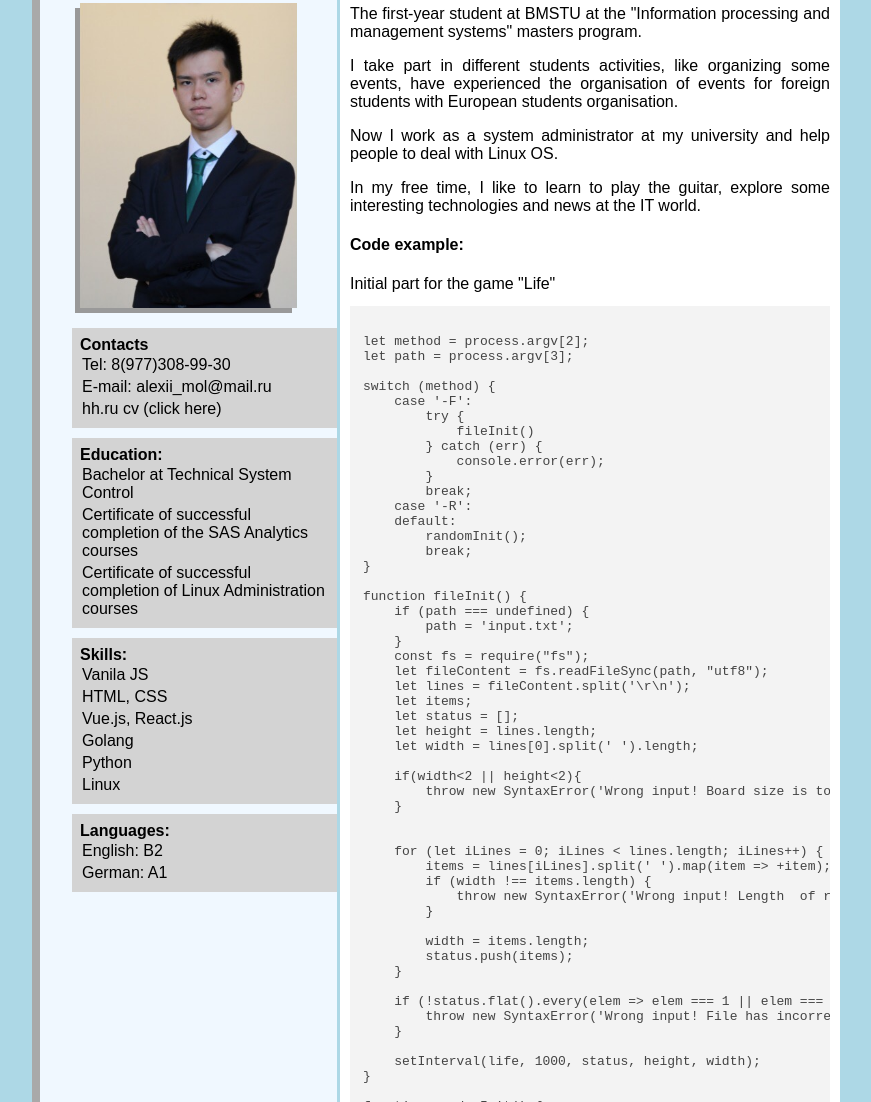
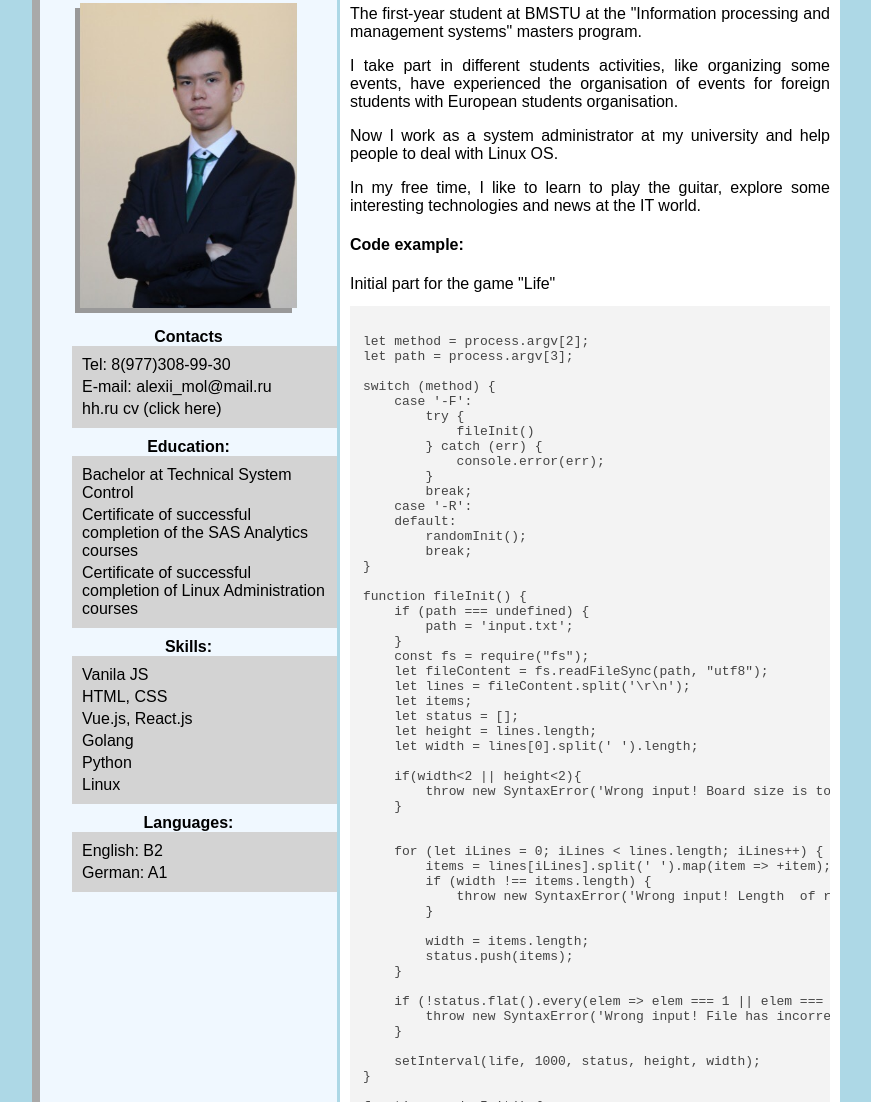
Before and after one commit to Alexosis/rsschool-cv, a plain HTML site: page index.html in a window 1280 px wide. Shown: the part 64-1166 px from the top of the page, without its empty margins (200-1071 px from the left). Drawn offline with nearby package versions, Linux system fonts and the light colour scheme.

Commit message:
fix: removed not allowed tags

```diff
--- a/index.html
+++ b/index.html
@@ -19,8 +19,8 @@
             <figure class="profile-photo">
                 <img class="photo" src="public/573780748.png" alt="photo of handsome guy">
             </figure>
+            <strong>Contacts</strong>
             <ul class="side-list">
-                <strong>Contacts</strong>
                 <li>Tel: 8(977)308-99-30</li>
                 <li>E-mail: alexii_mol@mail.ru</li>
             <li>
@@ -31,16 +31,16 @@
             </ul>
         </section>
         <section class="side-info">
+            <strong>Education:</strong>
             <ul class="side-list">
-                <strong>Education:</strong>
                 <li> Bachelor at Technical System Control</li>
                 <li> Certificate of successful completion of the SAS Analytics courses</li>
                 <li> Certificate of successful completion of Linux Administration courses</li>
             </ul>
         </section>
         <section class="side-info">
+            <strong>Skills:</strong>
             <ul class="side-list">
-                <strong>Skills:</strong>
                 <li>Vanila JS</li>
                 <li>HTML, CSS</li>
                 <li>Vue.js, React.js</li>
@@ -49,9 +49,9 @@
                 <li>Linux</li>
             </ul>
         </section>
-        <section>
+        <section class="side-info">
+            <strong>Languages:</strong>
             <ul class="side-list">
-                <strong>Languages:</strong>
                 <li>English: B2</li>
                 <li>German: A1</li>
             </ul>
```
